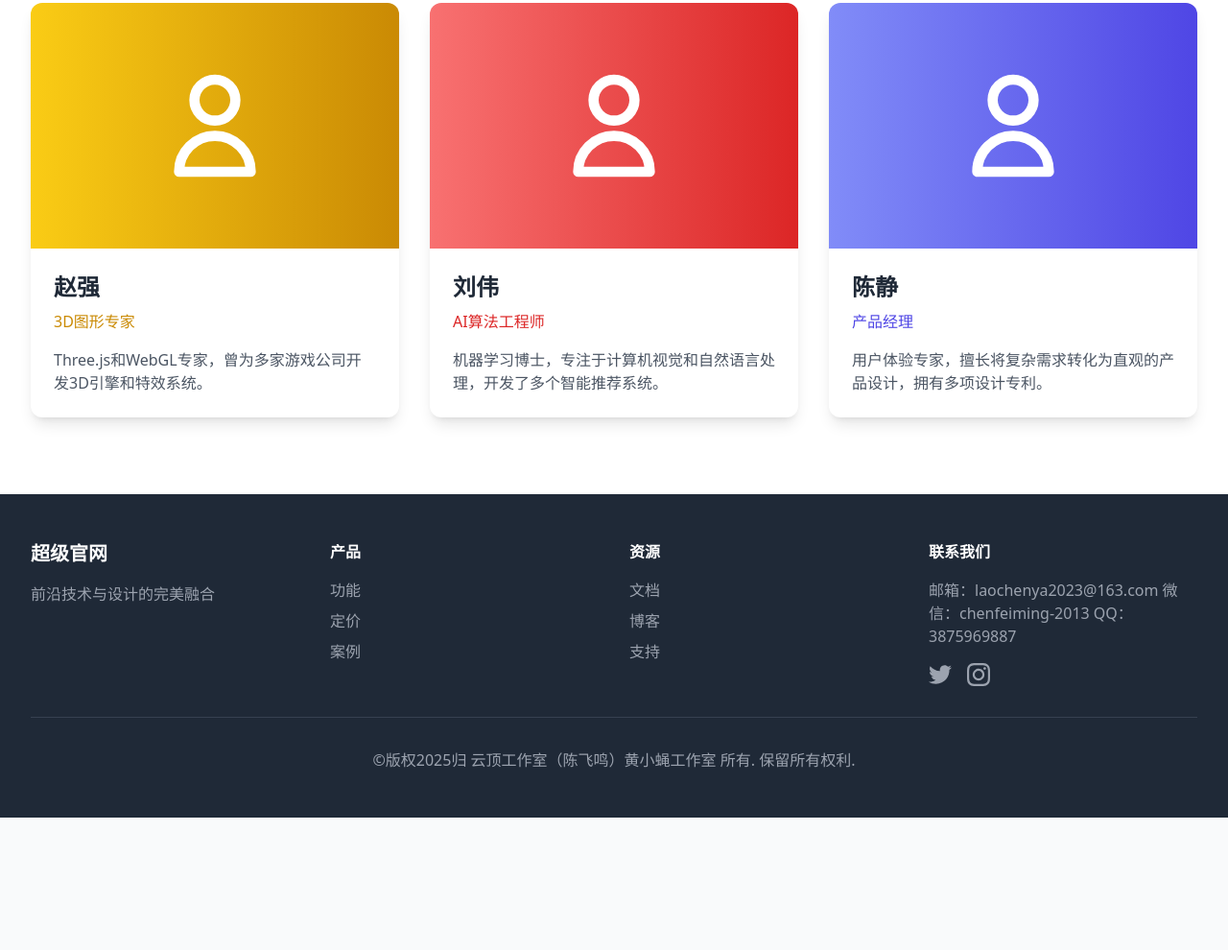
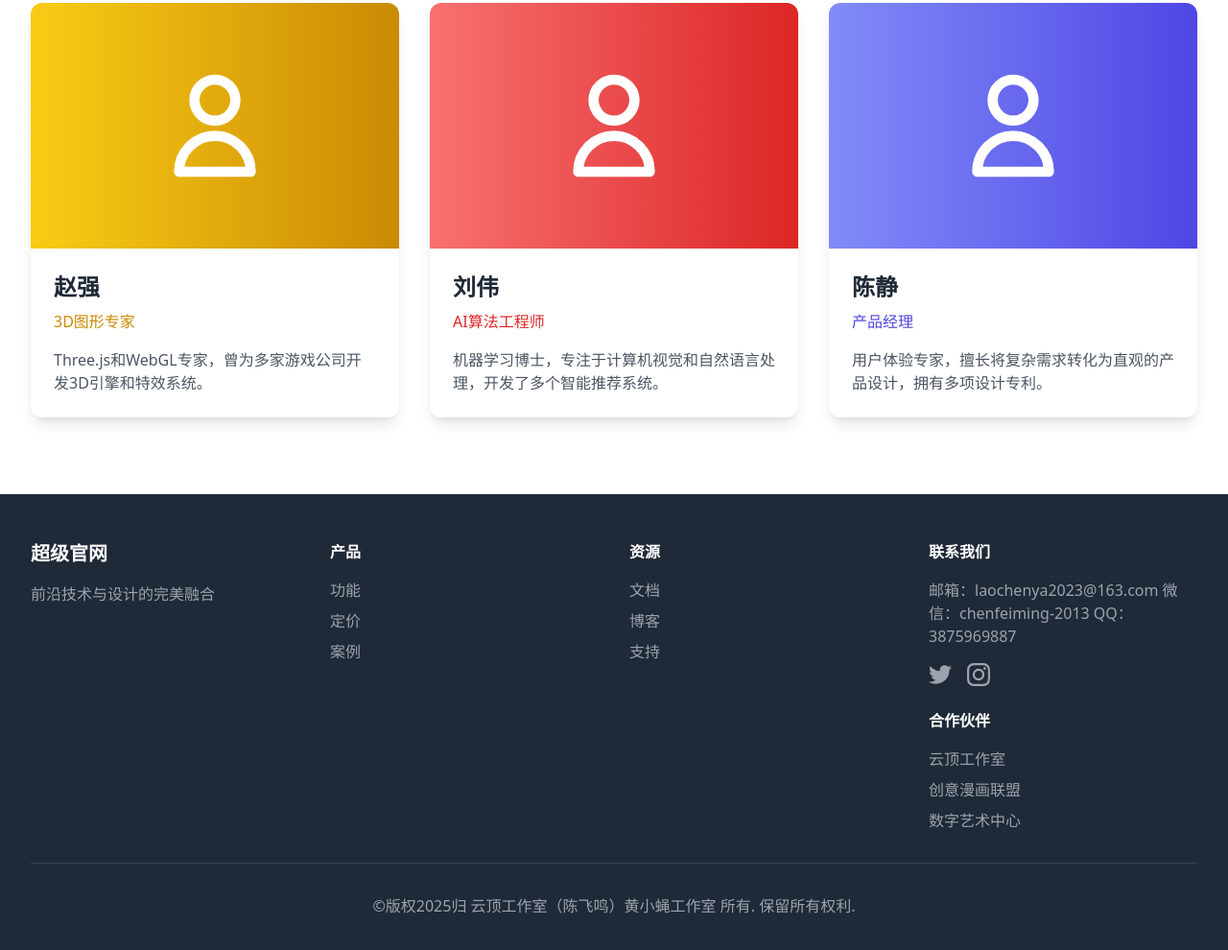
Before and after one commit to ydgzsc/xygzs, a plain HTML site: page index.html in a window 1280 px wide. Shown: the part 2513-3503 px from the top of the page at 96% size. Before the commit the page ends 3365 px from the top, so only its background shows below. Drawn offline with nearby package versions, Linux system fonts and the light colour scheme; animation ran at ten frames a second.

Commit message:
Update index.html

```diff
--- a/index.html
+++ b/index.html
@@ -290,6 +290,15 @@
             <svg class="w-6 h-6" fill="currentColor" viewBox="0 0 24 24"><path d="M12 2.163c3.204 0 3.584.012 4.85.07 3.252.148 4.771 1.691 4.919 4.919.058 1.265.069 1.645.069 4.849 0 3.205-.012 3.584-.069 4.849-.149 3.225-1.664 4.771-4.919 4.919-1.266.058-1.644.07-4.85.07-3.204 0-3.584-.012-4.849-.07-3.26-.149-4.771-1.699-4.919-4.92-.058-1.265-.07-1.644-.07-4.849 0-3.204.013-3.583.07-4.849.149-3.227 1.664-4.771 4.919-4.919 1.266-.057 1.645-.069 4.849-.069zm0-2.163c-3.259 0-3.667.014-4.947.072-4.358.2-6.78 2.618-6.98 6.98-.059 1.281-.073 1.689-.073 4.948 0 3.259.014 3.668.072 4.948.2 4.358 2.618 6.78 6.98 6.98 1.281.058 1.689.072 4.948.072 3.259 0 3.668-.014 4.948-.072 4.354-.2 6.782-2.618 6.979-6.98.059-1.28.073-1.689.073-4.948 0-3.259-.014-3.667-.072-4.947-.196-4.354-2.617-6.78-6.979-6.98-1.281-.059-1.69-.073-4.949-.073zm0 5.838c-3.403 0-6.162 2.759-6.162 6.162s2.759 6.163 6.162 6.163 6.162-2.759 6.162-6.163c0-3.403-2.759-6.162-6.162-6.162zm0 10.162c-2.209 0-4-1.79-4-4 0-2.209 1.791-4 4-4s4 1.791 4 4c0 2.21-1.791 4-4 4zm6.406-11.845c-.796 0-1.441.645-1.441 1.44s.645 1.44 1.441 1.44c.795 0 1.439-.645 1.439-1.44s-.644-1.44-1.439-1.44z"></path></svg>
           </a>
         </div>
+        <!-- 添加合作伙伴部分 -->
+        <div class="mt-6">
+          <h4 class="font-semibold mb-4">合作伙伴</h4>
+          <ul class="space-y-2">
+            <li><a href="#" class="text-gray-400 hover:text-white transition">云顶工作室</a></li>
+            <li><a href="#" class="text-gray-400 hover:text-white transition">创意漫画联盟</a></li>
+            <li><a href="#" class="text-gray-400 hover:text-white transition">数字艺术中心</a></li>
+          </ul>
+        </div>
       </div>
     </div>
     <div class="border-t border-gray-700 mt-8 pt-8 text-center text-gray-400">
@@ -297,7 +306,6 @@
     </div>
   </div>
 </footer>
-
   <script>
     // 主题切换
     const themeToggle = document.getElementById('theme-toggle')
```
Lines whose indentation alone changed are shown as unchanged.
